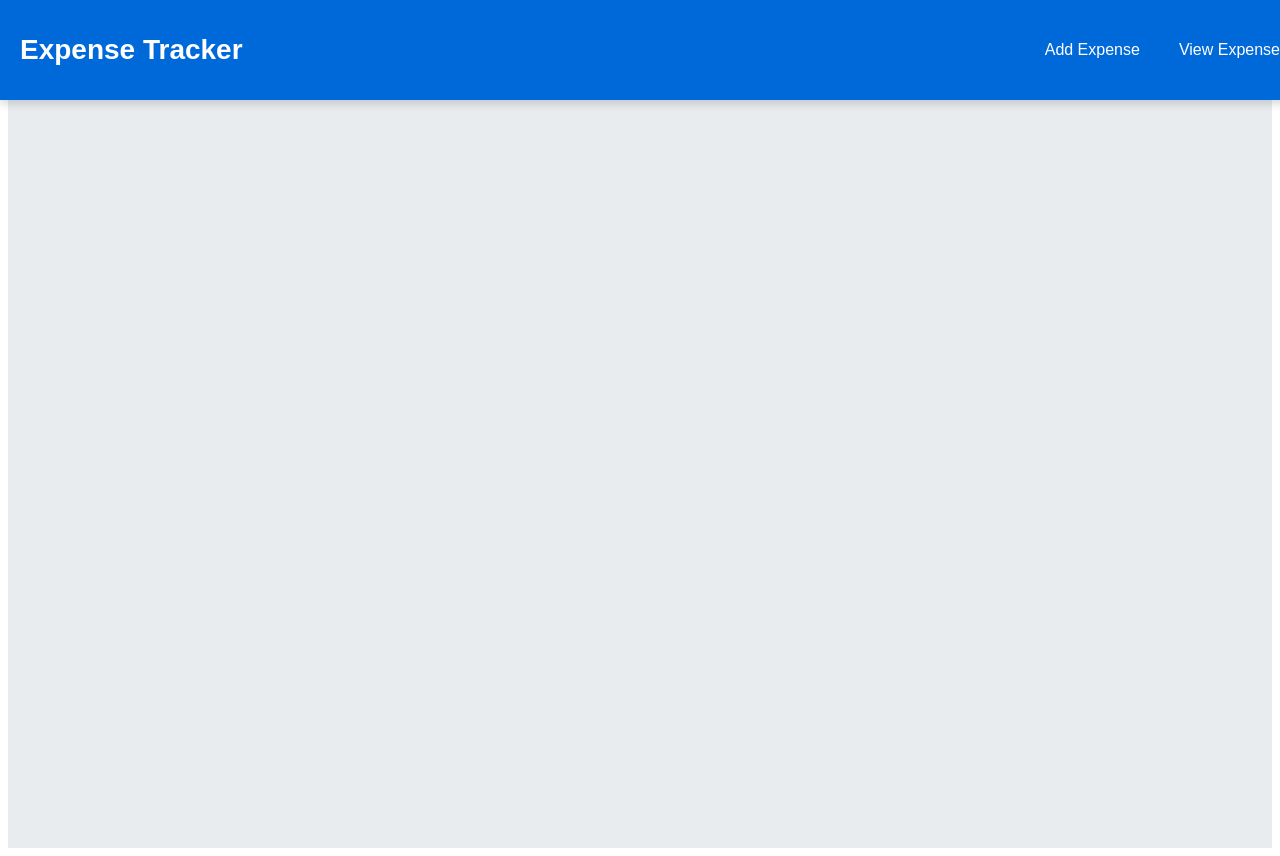
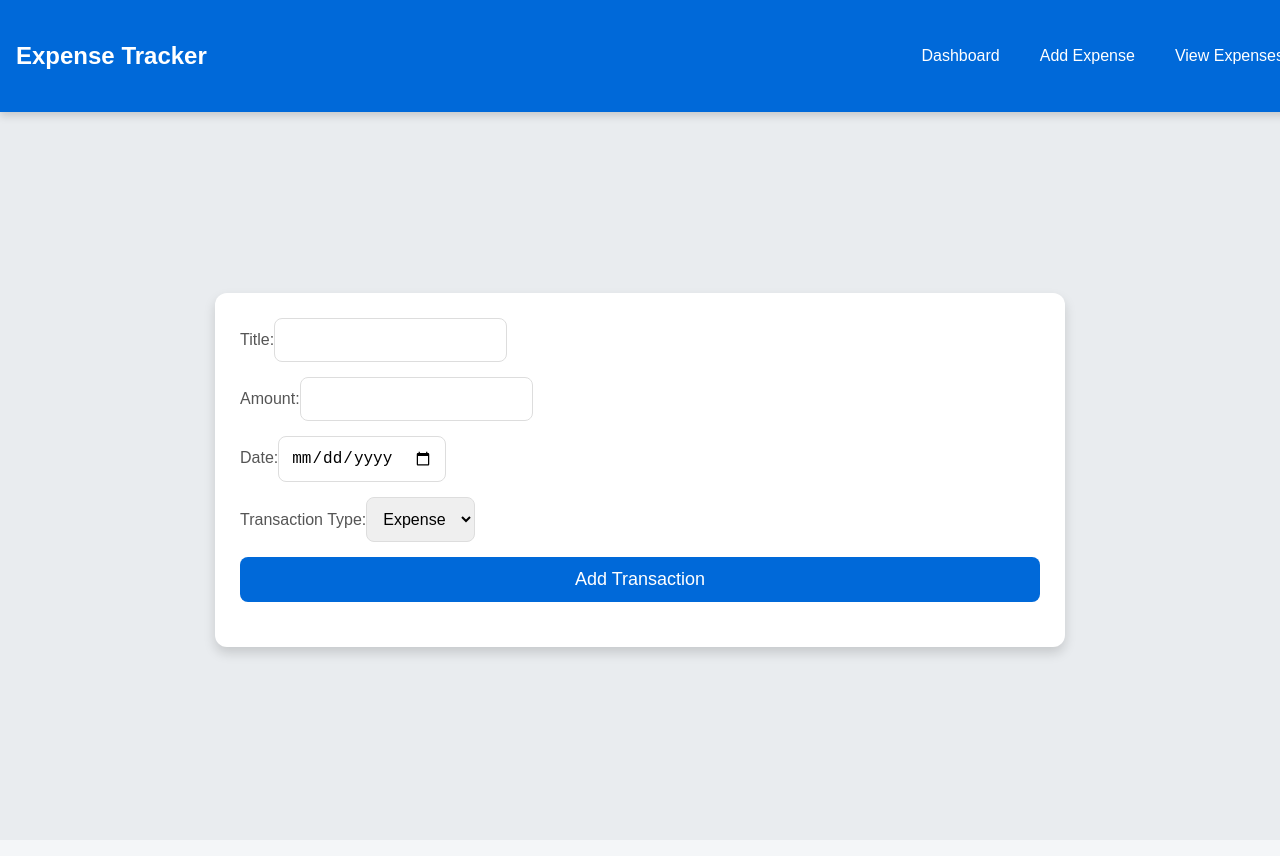
Before and after one commit to RevokatusIvo/Expense-Tracker-Project, a React (Vite) app in the folder FamilyExpenseTracker/: page /add-expenses in a window 1280 px wide. Built offline with nearby package versions, Linux system fonts and the light colour scheme.

Commit message:
fitur dashboard

```diff
--- a/FamilyExpenseTracker/src/AddExpense.jsx
+++ b/FamilyExpenseTracker/src/AddExpense.jsx
@@ -1,5 +1,5 @@
 import React, { useState } from "react";
-import { useNavigate } from "react-router-dom"; // Import useNavigate for navigation
+import { useNavigate } from "react-router-dom";
 
 function AddExpense({ setTransactions }) {
   const [title, setTitle] = useState("");
@@ -7,21 +7,28 @@ function AddExpense({ setTransactions }) {
   const [date, setDate] = useState("");
   const [type, setType] = useState("expense");
 
-  const navigate = useNavigate(); // Create navigate function
+  const navigate = useNavigate();
 
   const addTransaction = (e) => {
     e.preventDefault();
     if (!title || !amount || !date) return;
 
-    const newTransaction = { title, amount: parseFloat(amount), date, type };
+    const newTransaction = {
+      title,
+      amount: parseFloat(amount),
+      date,
+      type,
+    };
     setTransactions((prev) => [...prev, newTransaction]);
 
+    // Clear inputs
     setTitle("");
     setAmount("");
     setDate("");
     setType("expense");
 
-    navigate("/view-expenses"); // Navigate to the view page after adding
+    // Navigate to view expenses
+    navigate("/view-expenses");
   };
 
   return (
@@ -56,12 +63,18 @@ function AddExpense({ setTransactions }) {
         </div>
         <div className="form-group">
           <label>Transaction Type:</label>
-          <select value={type} onChange={(e) => setType(e.target.value)} required>
+          <select
+            value={type}
+            onChange={(e) => setType(e.target.value)}
+            required
+          >
             <option value="expense">Expense</option>
             <option value="income">Income</option>
           </select>
         </div>
-        <button type="submit" className="submit-button">Add Transaction</button>
+        <button type="submit" className="submit-button">
+          Add Transaction
+        </button>
       </form>
     </div>
   );
--- a/FamilyExpenseTracker/src/App.jsx
+++ b/FamilyExpenseTracker/src/App.jsx
@@ -1,25 +1,21 @@
 import React, { useState } from "react";
-import { BrowserRouter as Router, Route, Routes, Link } from "react-router-dom"; // Import necessary components
-import AddExpense from "./AddExpense"; // Import AddExpense component
-import ViewExpenses from "./ViewExpenses"; // Import ViewExpenses component
+import { BrowserRouter as Router, Route, Routes } from "react-router-dom";
+import AddExpense from "./AddExpense";
+import ViewExpenses from "./ViewExpenses";
+import Dashboard from "./Dashboard";
+import Navbar from "./components/Navbar";
 
 function App() {
-  const [transactions, setTransactions] = useState([]);
+  const [transactions, setTransactions] = useState([]); // Store transactions
 
   return (
     <Router>
       <div className="app">
-        <nav className="navbar">
-          <h1 className="navbar-title">Expense Tracker</h1>
-          <div className="nav-links">
-            <Link to="/" className="nav-link">Add Expense</Link>
-            <Link to="/view-expenses" className="nav-link">View Expenses</Link>
-          </div>
-        </nav>
-
+        <Navbar />
         <Routes>
-          <Route path="/" element={<AddExpense setTransactions={setTransactions} />} />
+          <Route path="/add-expenses" element={<AddExpense transactions={transactions} setTransactions={setTransactions} />} />
           <Route path="/view-expenses" element={<ViewExpenses transactions={transactions} />} />
+          <Route path="/" element={<Dashboard transactions={transactions} />} />
         </Routes>
       </div>
     </Router>
--- a/FamilyExpenseTracker/src/Dashboard.css
+++ b/FamilyExpenseTracker/src/Dashboard.css
@@ -20,7 +20,7 @@ body {
     display: flex;
     justify-content: space-between;
     align-items: center;
-    background-color: #333;
+    background-color: #0069d9;
     color: #fff;
     padding: 1rem;
     z-index: 1000;
--- /dev/null
+++ b/FamilyExpenseTracker/src/components/Navbar.jsx
@@ -0,0 +1,17 @@
+import React from 'react'
+import { Link } from 'react-router-dom'
+
+function Navbar() {
+  return (
+    <nav className="navbar">
+          <h1 className="navbar-title">Expense Tracker</h1>
+          <div className="nav-links">
+          <Link to="/" className="nav-link">Dashboard</Link>
+            <Link to="/add-expenses" className="nav-link">Add Expense</Link>
+            <Link to="/view-expenses" className="nav-link">View Expenses</Link>
+          </div>
+        </nav>
+  )
+}
+
+export default Navbar
```
